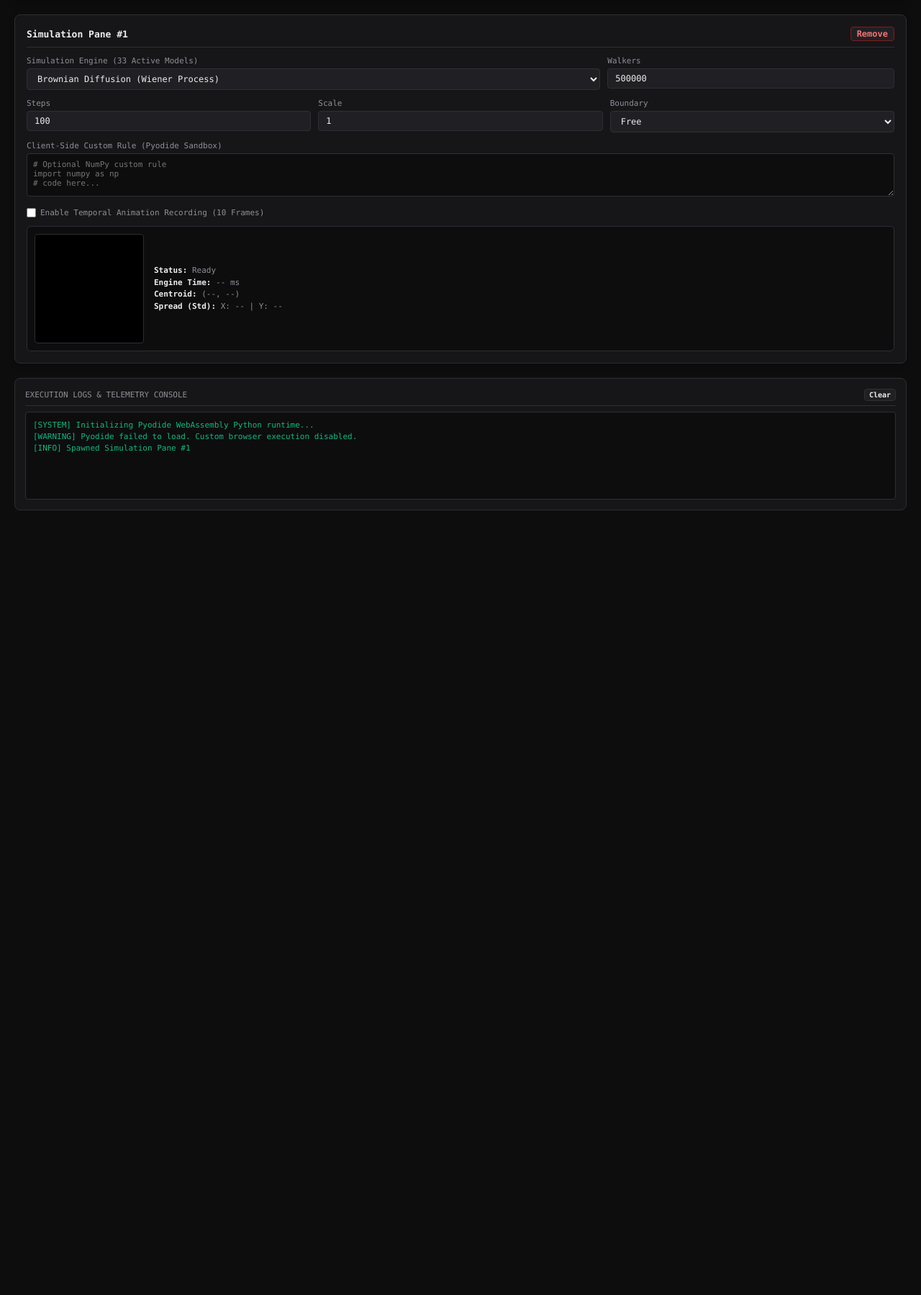
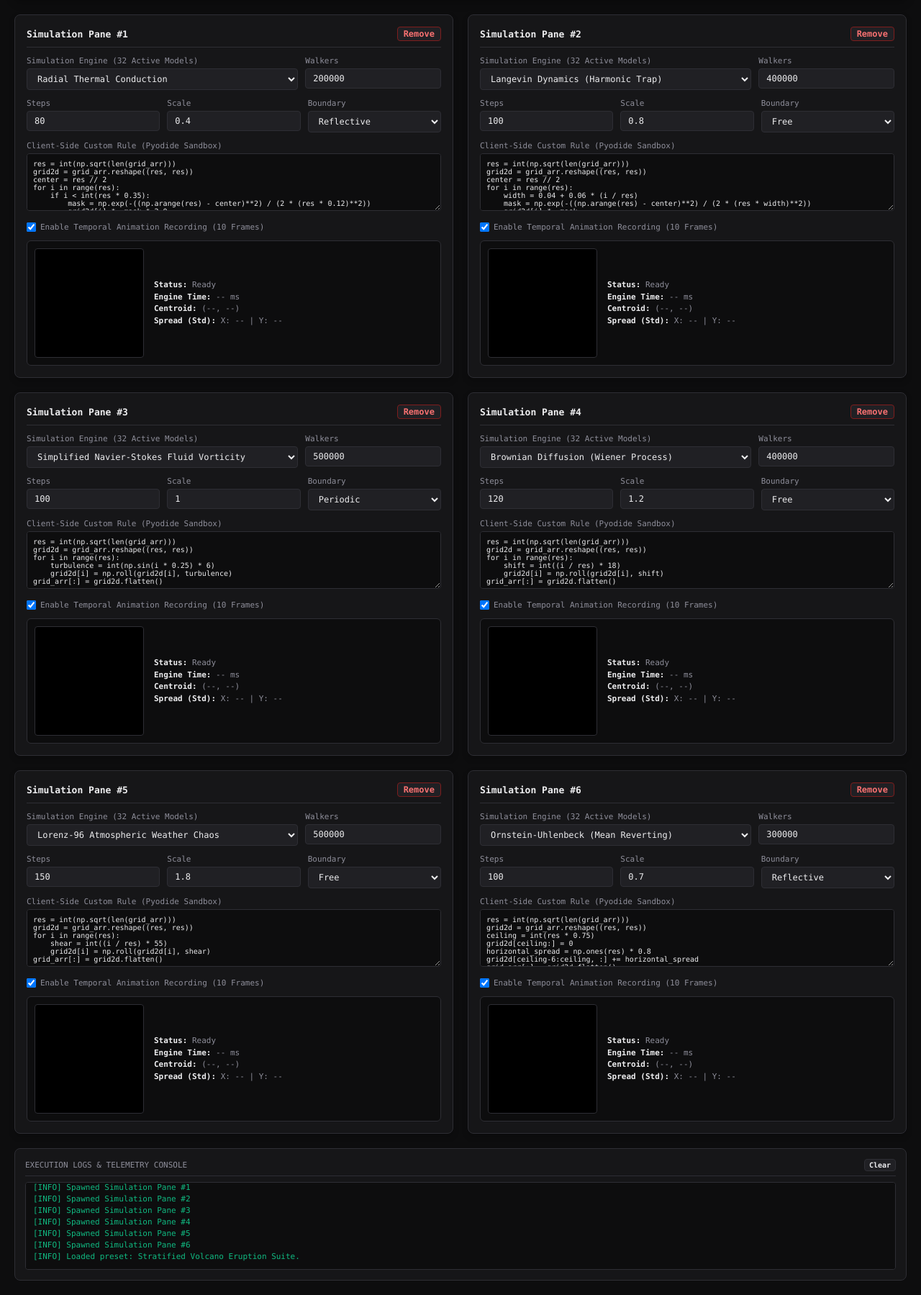
Before and after one commit to cpage42/High-Performance-Vectorized-Simulation-Lab-V2_Patch1, a Flask app: page / in a window 1280 px wide. Shown: the part 125-1924 px from the top of the page at 72% size. Before the commit the page ends 834 px from the top, so only its background shows below. Run offline with Flask 3, Linux system fonts and the light colour scheme; some libraries are stand-ins or nearby versions.

Commit message:
Set 6-pane atmospheric volcano model as default test simulation

```diff
--- a/templates/index.html
+++ b/templates/index.html
@@ -164,14 +164,14 @@
         }
         textarea {
             width: 100%;
-            height: 60px;
+            height: 80px;
             background: var(--bg-base);
             color: var(--text-main);
             border: 1px solid var(--border-color);
             border-radius: 4px;
             padding: 8px;
             font-family: inherit;
-            font-size: 11px;
+            font-size: 10px;
             resize: vertical;
             box-sizing: border-box;
             outline: none;
@@ -278,8 +278,8 @@
         <div class="header-actions">
             <select id="presetSelector" onchange="loadPreset(this.value)" style="width: 140px;">
                 <option value="" disabled selected>Workstation Suites</option>
+                <option value="eruption">Volcano Eruption Suite</option>
                 <option value="diffusion">Brownian Diffusion Suite</option>
-                <option value="eruption">Volcano Eruption Suite</option>
                 <option value="quant">Quant Risk Suite</option>
                 <option value="physics">Physics & Quantum</option>
                 <option value="chaos">Chaos & Dynamics</option>
@@ -334,13 +334,10 @@
                 </div>
                 <div class="pane-row">
                     <div>
-                        <label>Simulation Engine (33 Active Models)</label>
+                        <label>Simulation Engine (32 Active Models)</label>
                         <select id="engine-${id}">
                             <optgroup label="[Default / Diffusion]">
                                 <option value="diffusion" ${config.engine === 'diffusion' || !config.engine ? 'selected' : ''}>Brownian Diffusion (Wiener Process)</option>
-                            </optgroup>
-                            <optgroup label="[05. Environmental & Earth Systems]">
-                                <option value="volcano_weather" ${config.engine === 'volcano_weather' ? 'selected' : ''}>Volcano Ash & Multi-Layer Weather Dispersion</option>
                             </optgroup>
                             <optgroup label="[01. Quantitative Finance & Derivatives]">
                                 <option value="heston" ${config.engine === 'heston' ? 'selected' : ''}>Heston Stochastic Volatility</option>
@@ -444,14 +441,19 @@
             const grid = document.getElementById("paneGrid");
             grid.innerHTML = "";
             paneCount = 0;
-            if (type === "diffusion") {
+            if (type === "eruption") {
+                addPane({ engine: "thermal", walkers: 200000, steps: 80, scale: 0.4, boundary: "reflective", record_history: true, code: "res = int(np.sqrt(len(grid_arr)))\ngrid2d = grid_arr.reshape((res, res))\ncenter = res // 2\nfor i in range(res):\n    if i < int(res * 0.35):\n        mask = np.exp(-((np.arange(res) - center)**2) / (2 * (res * 0.12)**2))\n        grid2d[i] *= mask * 2.0\n    else:\n        grid2d[i] *= 0.05\ngrid_arr[:] = grid2d.flatten()" });
+                addPane({ engine: "langevin", walkers: 400000, steps: 100, scale: 0.8, boundary: "free", record_history: true, code: "res = int(np.sqrt(len(grid_arr)))\ngrid2d = grid_arr.reshape((res, res))\ncenter = res // 2\nfor i in range(res):\n    width = 0.04 + 0.06 * (i / res)\n    mask = np.exp(-((np.arange(res) - center)**2) / (2 * (res * width)**2))\n    grid2d[i] *= mask\ngrid_arr[:] = grid2d.flatten()" });
+                addPane({ engine: "navier_stokes", walkers: 500000, steps: 100, scale: 1.0, boundary: "periodic", record_history: true, code: "res = int(np.sqrt(len(grid_arr)))\ngrid2d = grid_arr.reshape((res, res))\nfor i in range(res):\n    turbulence = int(np.sin(i * 0.25) * 6)\n    grid2d[i] = np.roll(grid2d[i], turbulence)\ngrid_arr[:] = grid2d.flatten()" });
+                addPane({ engine: "diffusion", walkers: 400000, steps: 120, scale: 1.2, boundary: "free", record_history: true, code: "res = int(np.sqrt(len(grid_arr)))\ngrid2d = grid_arr.reshape((res, res))\nfor i in range(res):\n    shift = int((i / res) * 18)\n    grid2d[i] = np.roll(grid2d[i], shift)\ngrid_arr[:] = grid2d.flatten()" });
+                addPane({ engine: "lorenz96", walkers: 500000, steps: 150, scale: 1.8, boundary: "free", record_history: true, code: "res = int(np.sqrt(len(grid_arr)))\ngrid2d = grid_arr.reshape((res, res))\nfor i in range(res):\n    shear = int((i / res) * 55)\n    grid2d[i] = np.roll(grid2d[i], shear)\ngrid_arr[:] = grid2d.flatten()" });
+                addPane({ engine: "ou", walkers: 300000, steps: 100, scale: 0.7, boundary: "reflective", record_history: true, code: "res = int(np.sqrt(len(grid_arr)))\ngrid2d = grid_arr.reshape((res, res))\nceiling = int(res * 0.75)\ngrid2d[ceiling:] = 0 \nhorizontal_spread = np.ones(res) * 0.8\ngrid2d[ceiling-6:ceiling, :] += horizontal_spread\ngrid_arr[:] = grid2d.flatten()" });
+                logToConsole("[INFO] Loaded preset: Stratified Volcano Eruption Suite.");
+            } else if (type === "diffusion") {
                 addPane({ engine: "diffusion", scale: 1.0 });
                 addPane({ engine: "diffusion", scale: 0.5 });
                 addPane({ engine: "diffusion", scale: 2.0 });
                 logToConsole("[INFO] Loaded preset: Brownian Diffusion Suite.");
-            } else if (type === "eruption") {
-                addPane({ engine: "volcano_weather", scale: 1.0, steps: 150 });
-                logToConsole("[INFO] Loaded preset: Volcano Eruption Suite.");
             } else if (type === "quant") {
                 addPane({ engine: "heston", scale: 1.0 });
                 addPane({ engine: "sabr", scale: 1.0 });
@@ -627,7 +629,6 @@
                             try {
                                 pyodideInstance.globals.set("raw_grid", pyodideInstance.toPy(finalGrid));
 
-                                // Execute code at the root scope, eliminating all indentation errors
                                 const pyCode = `
 import numpy as np
 grid_arr = np.array(raw_grid, dtype=np.float32)
@@ -671,7 +672,9 @@
             }
         }
         function exportData() { window.location.href = "/export"; }
-        addPane({ engine: "diffusion", scale: 1.0 });
+
+        // Initialize the default 6-Pane Volcano simulation
+        loadPreset("eruption");
     </script>
 </body>
 </html>
```
